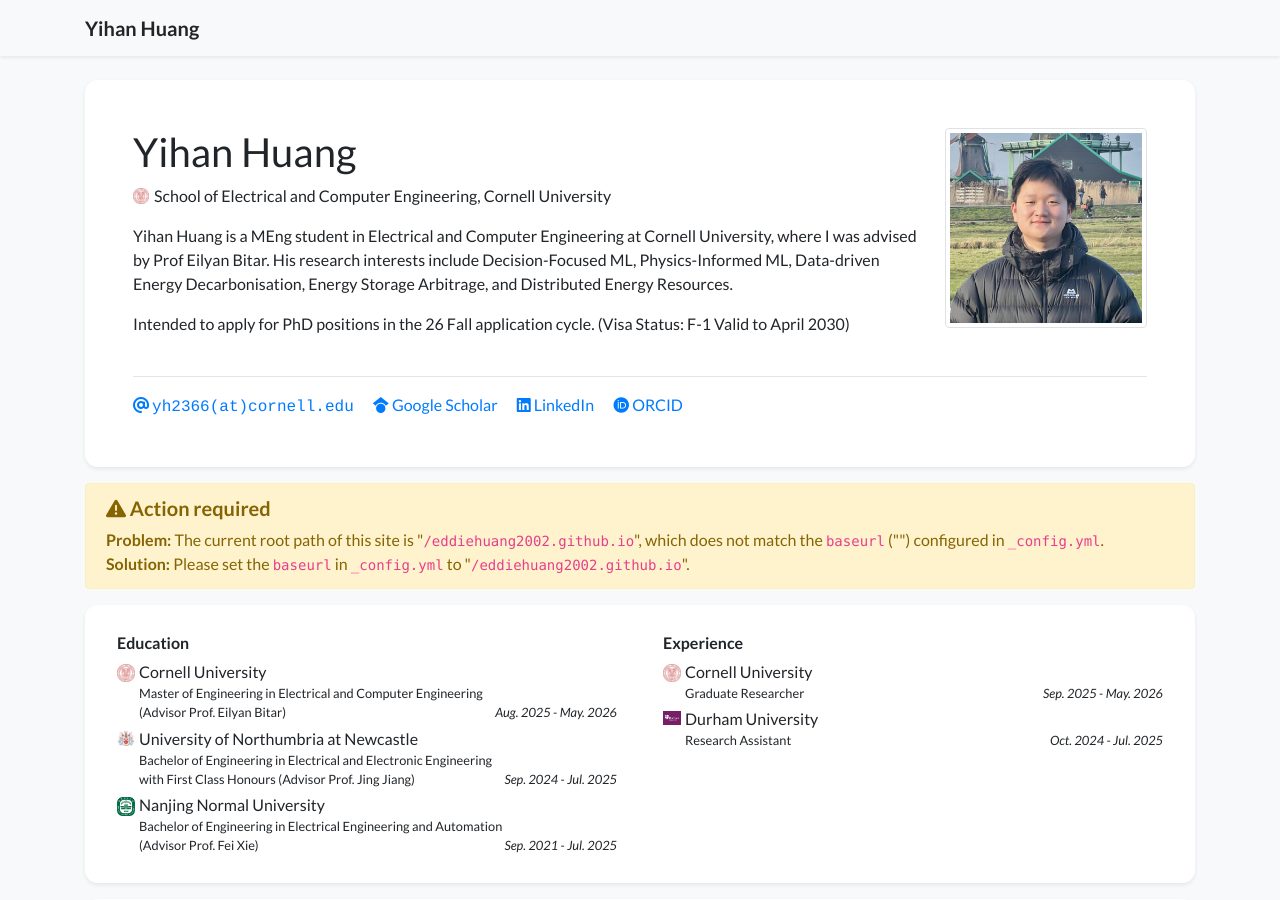
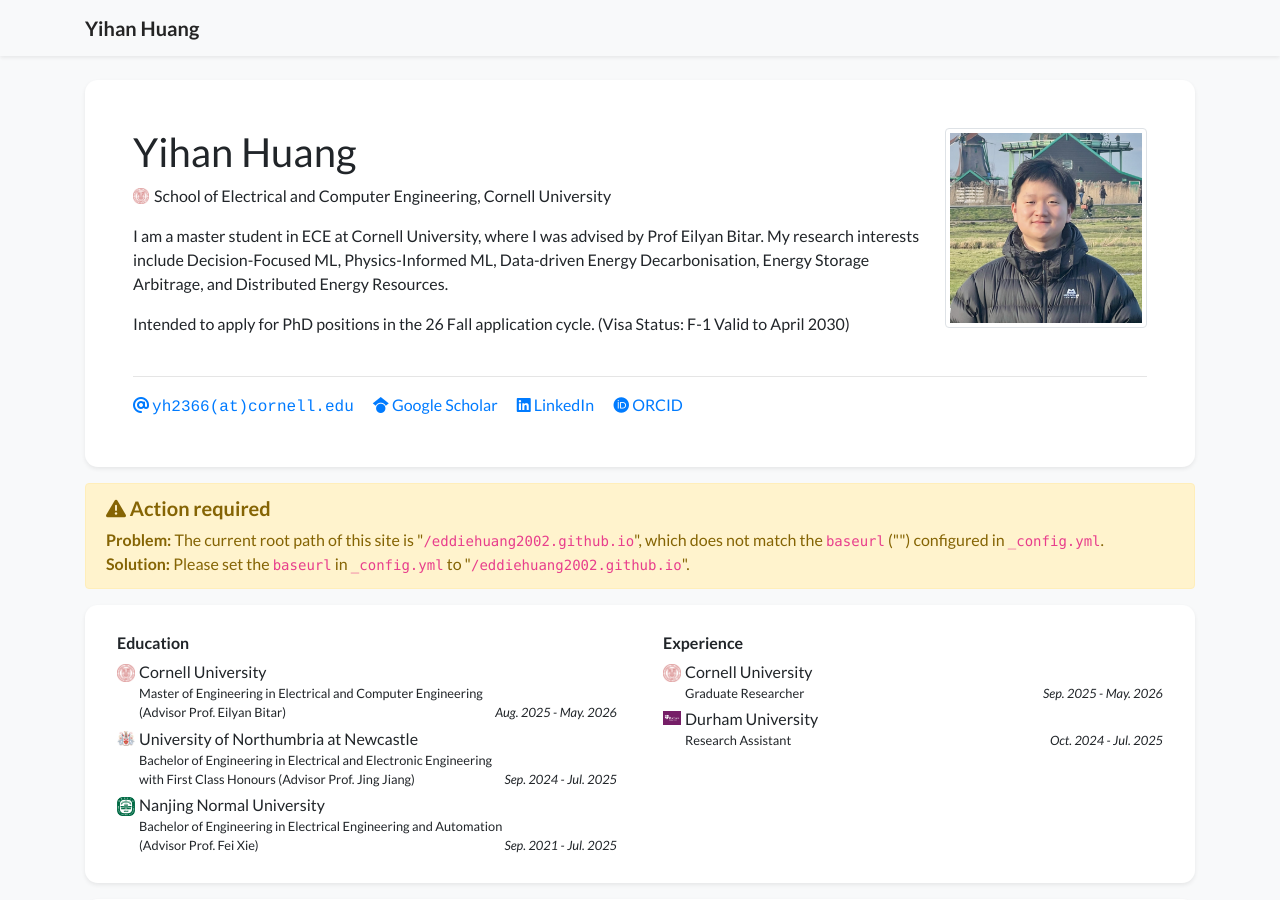
Before and after one commit to eddiehuang2002/eddiehuang2002.github.io, a Jekyll site: the page built from index.html, in a window 1280 px wide and 900 px high. Built offline with Jekyll 4.4.1, drawn with Linux system fonts in a browser that asks for light colours; nearby versions of some CDN libraries; a style sheet for code colours, icons or effects is not loaded.

Commit message:
Update short bio text for clarity and consistency

```diff
--- a/_data/profile.yml
+++ b/_data/profile.yml
@@ -22,8 +22,8 @@
 short_bio_text_justify: false
 short_bio: >-
   <p>
-    Yihan Huang is a MEng student in Electrical and Computer Engineering at Cornell University, where I was advised by Prof Eilyan Bitar.
-    His research interests include Decision-Focused ML, Physics-Informed ML, Data-driven Energy Decarbonisation, Energy Storage Arbitrage, and Distributed Energy Resources.
+    I am a master student in ECE at Cornell University, where I was advised by Prof Eilyan Bitar.
+    My research interests include Decision-Focused ML, Physics-Informed ML, Data-driven Energy Decarbonisation, Energy Storage Arbitrage, and Distributed Energy Resources.
   </p>
   <p>
       Intended to apply for PhD positions in the 26 Fall application cycle. (Visa Status: F-1 Valid to April 2030)
```
